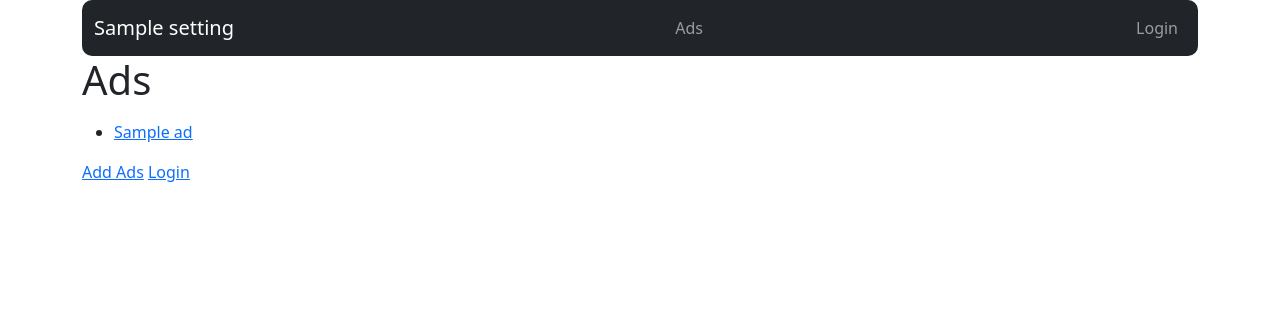
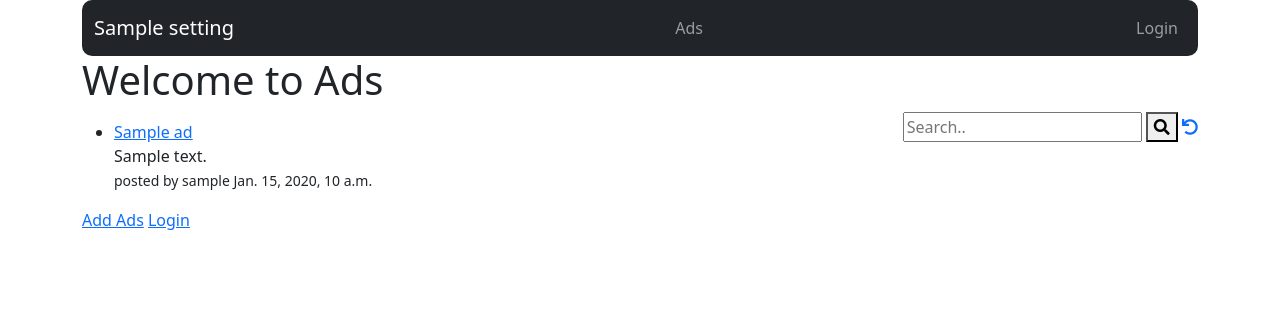
Before and after one commit to Bijay4444/django_projects, a Django app: template mysite/ads/templates/ads/ad_list.html in a window 1280 px wide. Shown: the top 316 px of the page. Run offline with Django 5.2, Linux system fonts and the light colour scheme; the template is opened without the code that fills it: most values are stand-ins (such as "Sample title", 1, 10 or a date in 2020); some libraries are stand-ins or nearby versions.

Commit message:
added:search

```diff
--- a/mysite/ads/forms.py
+++ b/mysite/ads/forms.py
@@ -11,7 +11,7 @@ class CreateForm(forms.ModelForm):
 
     class Meta:
         model = Ad
-        fields= ['title', 'text', 'price', 'picture']
+        fields= ['title', 'text', 'price','tags', 'picture']
 
     #validation for size
     def clean(self):
@@ -36,6 +36,7 @@ class CreateForm(forms.ModelForm):
 
         if commit:
             instance.save()
+            self.save_m2m()
 
         return instance
 
--- a/mysite/ads/models.py
+++ b/mysite/ads/models.py
@@ -1,6 +1,7 @@
 from django.db import models
 from django.core.validators import MinLengthValidator
 from django.conf import settings
+from taggit.managers import TaggableManager
 
 # Create your models here.
 class Ad(models.Model):
@@ -10,6 +11,7 @@ class Ad(models.Model):
         )
     price = models.DecimalField(max_digits=7, decimal_places=2, null=True)
     text = models.TextField()
+    tags = TaggableManager()
     owner = models.ForeignKey(settings.AUTH_USER_MODEL, on_delete=models.CASCADE)
     favourites= models.ManyToManyField(settings.AUTH_USER_MODEL, through='fav', related_name='favourite_ads')
     picture = models.BinaryField(null=True, blank=True, editable=True)
--- a/mysite/ads/templates/ads/ad_list.html
+++ b/mysite/ads/templates/ads/ad_list.html
@@ -1,6 +1,17 @@
 {% extends "base_menu.html" %}
 {% block content %}
-<h1>Ads</h1>
+<h1>Welcome to Ads</h1>
+
+<div style="float:right">
+<form>
+  <input type="text" placeholder="Search.." name="search"
+  {% if search %} value="{{ search }}" {% endif %}
+  >
+  <button type="submit"><i class="fa fa-search"></i></button>
+<a href="{% url 'myads:all' %}"><i class="fa fa-undo"></i></a>
+</form>
+</div>
+
 <p>
     {%if ad_list %}
     <ul>
@@ -33,6 +44,23 @@
                 </span>
                 </a>
             {% endif %}
+
+
+            <!--added text discription-->
+            <div style="left:10px">
+            {% if ads.text|length < 100 %}
+                {{ ads.text }}
+            {% else %}
+                {{ ads.text|slice:"0:99" }}
+                <a href="{% url 'myads:ad_detail'  ads.id %}">...</a>
+            {% endif %}
+            </div>
+            <small>
+            {% if ads.owner.username %}
+                posted by {{ ads.owner.username }}
+            {% endif %}
+            {{ ads.natural_updated }}
+            </small>
         </li>
         {% endfor %}
     </ul>
```
Also changed, not shown: mysite/ads/templates/ads/ad_detail.html (+2 -8 lines), mysite/ads/views.py (+12 -1 lines), mysite/ads/migrations/0005_ad_tags.py (added).
